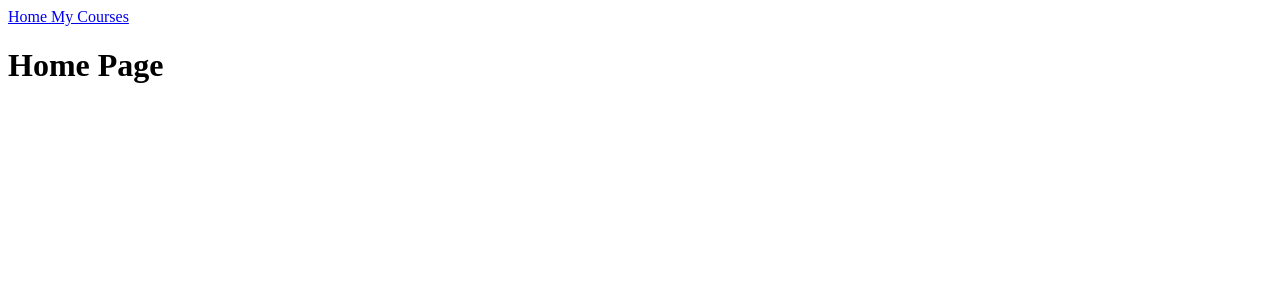
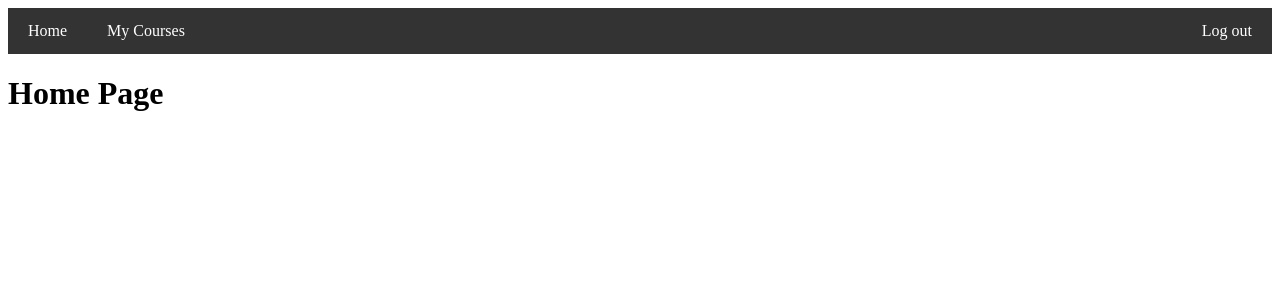
Before and after one commit to skiki0819/VEMISAB223RF_Team2, a React (Vite) app in the folder Moodle.Client/: page / in a window 1280 px wide. Both pictures are taken after a click on the button "Login". Shown: the top 300 px of the page. Built offline with nearby package versions, Linux system fonts and the light colour scheme.

Commit message:
Navbar css + logout

```diff
--- a/Moodle.Client/src/App.tsx
+++ b/Moodle.Client/src/App.tsx
@@ -1,8 +1,10 @@
+// App.tsx
 import { useState } from 'react';
 import { BrowserRouter as Router, Routes, Route, Link } from 'react-router-dom';
 import { Login } from './pages/Login';
 import { Home } from './pages/Home';
 import { MyCourses } from './pages/MyCourses';
+import "./styles/App.css"
 
 function App() {
   const [isLoggedIn, setIsLoggedIn] = useState(false);
@@ -11,10 +13,15 @@ function App() {
     <div className='App'>
       <Router>
         {isLoggedIn && (
-          <>
-            <Link to="/home"> Home </Link>
-            <Link to="/myCourses"> My Courses </Link>
-          </>
+          <div className='Navbar'>
+            <div className="NavLinks">
+              <Link to="/home"> Home </Link>
+              <Link to="/myCourses"> My Courses </Link>
+            </div>
+            <div className="LogoutButton">
+              <Link to="/" onClick={() => setIsLoggedIn(false)}> Log out </Link>
+            </div>
+          </div>
         )}
         <Routes>
           <Route path="/" element={<Login onLogin={() => setIsLoggedIn(true)} />} />
--- a/Moodle.Client/src/main.tsx
+++ b/Moodle.Client/src/main.tsx
@@ -6,5 +6,5 @@ import './styles/index.css'
 ReactDOM.createRoot(document.getElementById('root')!).render(
   <React.StrictMode>
     <App />
-  </React.StrictMode>,
+  </React.StrictMode>
 )
--- a/Moodle.Client/src/styles/App.css
+++ b/Moodle.Client/src/styles/App.css
@@ -0,0 +1,22 @@
+.Navbar {
+    background-color: #333;
+    display: flex;
+    justify-content: space-between;
+    align-items: center;
+  }
+
+  .NavLinks, .LogoutButton {
+    display: flex;
+  }
+
+  .Navbar a {
+    color: white;
+    text-align: center;
+    padding: 14px 20px;
+    text-decoration: none;
+  }
+
+  .Navbar a:hover {
+    background-color: #ddd;
+    color: black;
+  }
```
